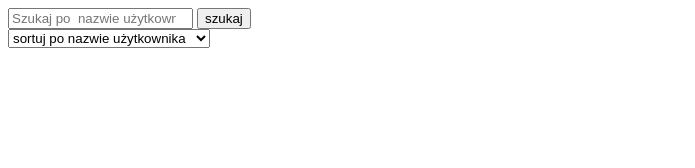
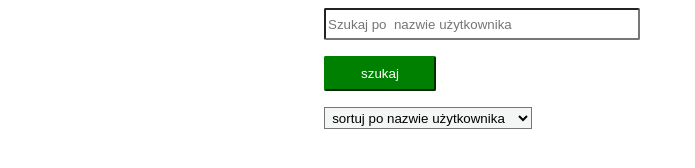
Before and after one commit to KatarzynaWerner1234/JS_05-main, a plain HTML site: page list-app/index.html in a window 1280 px wide. Shown: the whole page, without its empty margins (0-695 px from the left). Drawn offline with Linux system fonts and the light colour scheme; no server answers.

Commit message:
styles added

```diff
--- a/list-app/css/main.css
+++ b/list-app/css/main.css
@@ -1,5 +1,57 @@
+.form-container {
+    max-width: 50%;
+    margin-left: auto;
+    margin-right: auto;
+}
+#search-form {
+    width: 50%;
+}
+#search-form input {
+    width: 100%;
+    height: 2rem;
+    border-color: #787774;
+    border-radius: 0.125rem;
+}
+
+button {
+    display: block;
+   /* margin-left: auto;
+    margin-right: auto; */
+    width: 7rem;
+    padding: 0.5rem 0.75rem;
+    margin-top: 1rem;
+    margin-bottom: 1rem;
+    background-color: green;
+    color: #fff;
+    border-color: green;
+    border-radius: 0.125rem;
+}
+button:hover {
+    cursor: pointer;
+    background-color: rgb(5, 111, 5);
+}
+
+#sorting-options{
+    background-color: rgb(244, 246, 246);
+    border-color: #787774;
+    padding: 0.1rem 0.2rem;
+}
+
+
+ul{
+    padding-left: 0;
+
+}
+
 li{
     list-style: none;
+}
+
+h2 {
+    margin-bottom: 0;
+}
+h3{
+    margin-top: 0.125rem;
 }
 
 .grey{
--- a/list-app/index.html
+++ b/list-app/index.html
@@ -10,6 +10,7 @@
   <script src="./js/main.js" defer></script>
 </head>
 <body>
+  <div class="form-container">
   <form id="search-form">
     <input type="search" name="username" placeholder="Szukaj po  nazwie użytkownika">
     <button>szukaj</button>
@@ -24,5 +25,7 @@
 </form>
 
   <ul id="users-list" class="users-list"></ul>
+
+</div>
 </body>
 </html>
--- a/list-app/js/main.js
+++ b/list-app/js/main.js
@@ -6,7 +6,8 @@ fetch('https://jsonplaceholder.typicode.com/users')
             name: user.name,
             userName: user.username
         }));
-
+        let searchPhrase;
+        let sortDirection;
         const showUsers = (usersToShow) => {
             const $usersList = document.getElementById('users-list');
             $usersList.innerHTML='';
@@ -20,6 +21,7 @@ fetch('https://jsonplaceholder.typicode.com/users')
 
             });
         }
+
         document.getElementById('search-form').addEventListener('submit', e => {
             e.preventDefault();
             const formData = new FormData(e.target);
@@ -52,6 +54,7 @@ fetch('https://jsonplaceholder.typicode.com/users')
                     return 0;
                 });
                 showUsers(users);
+                sortDirection = 'up';
             }
 
             if (output === 'down') {
@@ -68,6 +71,7 @@ fetch('https://jsonplaceholder.typicode.com/users')
                     return 0;
                 });
                 showUsers(users);
+                sortDirection = 'down';
             }
 
         });
```
